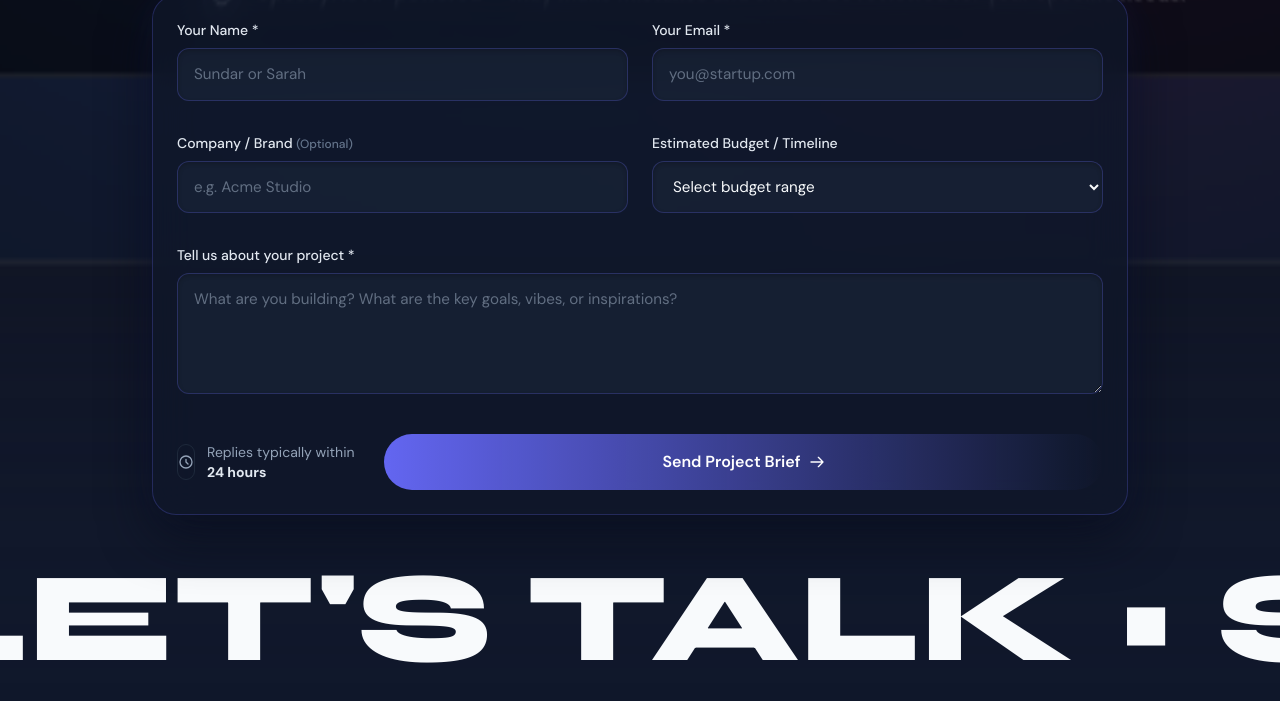
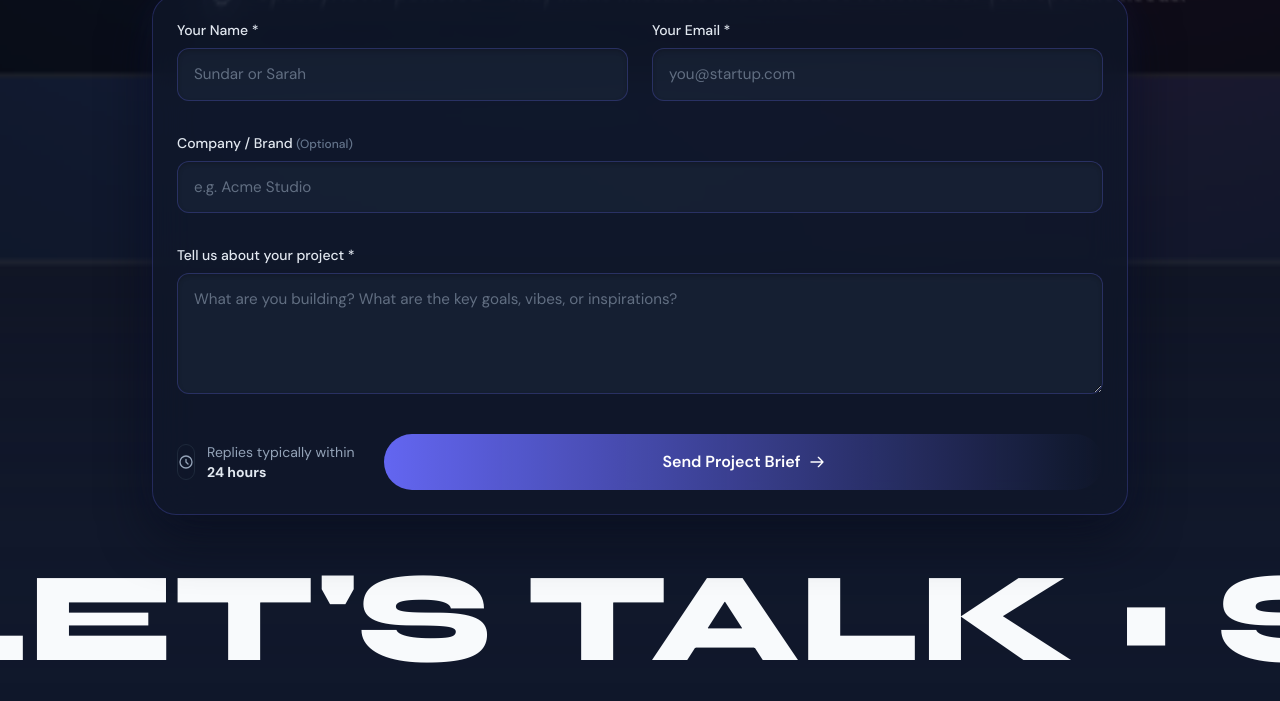
Before and after one commit to soorajstudio/Smooth-scroll-website-template, a plain HTML site: page index.html in a window 1280 px wide. Shown: the part 4431-5132 px from the top of the page. Drawn offline with Linux system fonts and the light colour scheme; animation ran at ten frames a second.

Commit message:
Remove Estimated Budget / Timeline dropdown from contact form

```diff
--- a/index.html
+++ b/index.html
@@ -120,21 +120,11 @@
 <input class="contact-input" id="contact-email" placeholder="you@startup.com" required="" type="email"/>
 </div>
 </div>
-<div class="grid grid-cols-1 gap-6 sm:grid-cols-2">
 <div class="flex flex-col gap-2">
+
 <label class="text-sm font-medium text-slate-200" for="contact-company">Company / Brand <span class="text-xs text-slate-500">(Optional)</span></label>
 <input class="contact-input" id="contact-company" placeholder="e.g. Acme Studio" type="text"/>
-</div>
-<div class="flex flex-col gap-2">
-<label class="text-sm font-medium text-slate-200" for="contact-budget">Estimated Budget / Timeline</label>
-<select class="contact-input" id="contact-budget">
-<option class="bg-[#0b1021] text-white" value="">Select budget range</option>
-<option class="bg-[#0b1021] text-white" value="under-5k">&lt; $5,000 (Quick Launch)</option>
-<option class="bg-[#0b1021] text-white" value="5k-15k">$5,000 - $15,000 (Standard Craft)</option>
-<option class="bg-[#0b1021] text-white" value="15k-30k">$15,000 - $30,000 (Bespoke Scale)</option>
-<option class="bg-[#0b1021] text-white" value="30k-plus">$30,000+ (Full Studio Partnership)</option>
-</select>
-</div>
+
 </div>
 <!-- Message Area -->
 <div class="flex flex-col gap-2">
```
